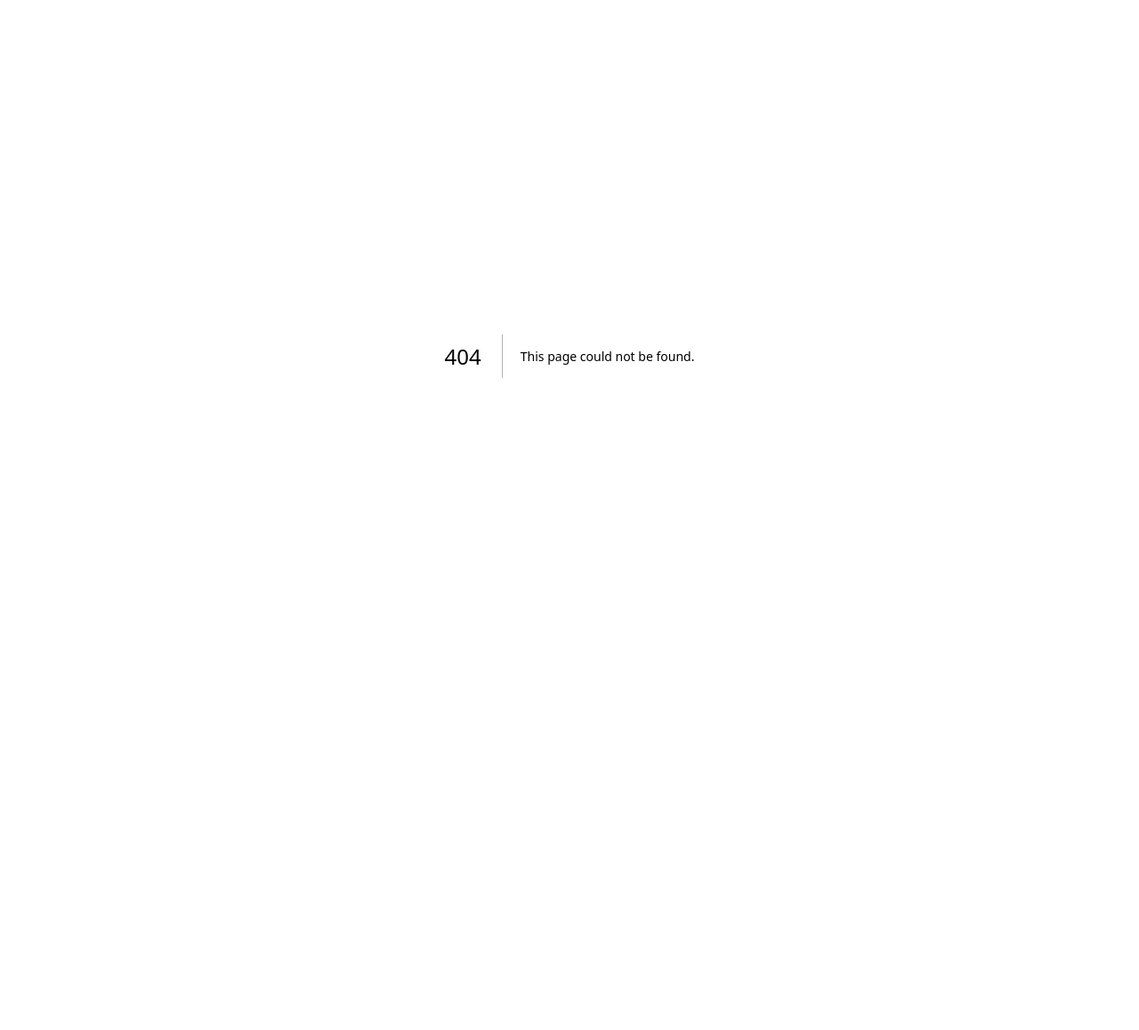
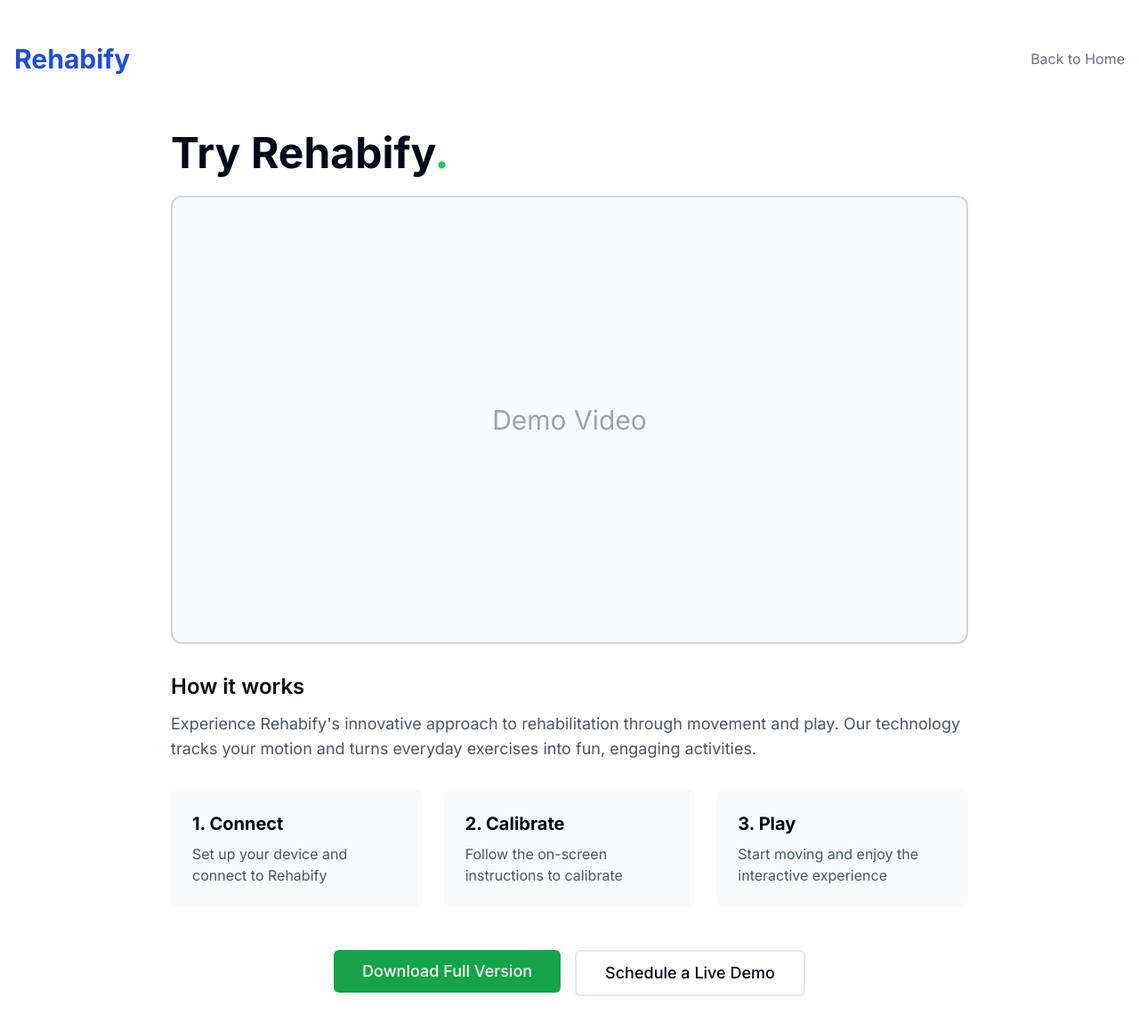
Before and after one commit to jianpinglim/rehabify-landing, a Next.js app: page /demo in a window 1280 px wide. Before the commit this address had no page. Shown: the top 1158 px of the page at 89% size. Before the commit the page ends 800 px from the top, so only its background shows below. Built offline with nearby package versions, Linux system fonts and the light colour scheme.

Commit message:
added demo page, ready to load ML model

```diff
--- /dev/null
+++ b/app/demo/page.tsx
@@ -0,0 +1,62 @@
+import { Button } from "@/components/ui/button"
+import Link from "next/link"
+import Image from "next/image"
+
+export default function Demo() {
+  return (
+    <main className="min-h-screen bg-white">
+      <div className="container mx-auto px-4 py-12">
+        {/* Header */}
+        <div className="flex justify-between items-center mb-16">
+          <Link href="/" className="text-3xl font-bold text-blue-700">Rehabify</Link>
+          <Link href="/" className="text-gray-500 hover:text-gray-800">
+            Back to Home
+          </Link>
+        </div>
+
+        {/* Demo Content */}
+        <div className="max-w-4xl mx-auto">
+          <h1 className="text-4xl md:text-5xl font-bold mb-6">
+            Try Rehabify<span className="text-green-500">.</span>
+          </h1>
+
+          <div className="rounded-xl border-2 border-gray-300 aspect-video flex items-center justify-center bg-gray-50 mb-8">
+            <p className="text-3xl text-gray-400">Demo Video</p>
+          </div>
+
+          <div className="mb-12">
+            <h2 className="text-2xl font-semibold mb-3">How it works</h2>
+            <p className="text-gray-600 text-lg mb-4">
+              Experience Rehabify's innovative approach to rehabilitation through movement and play.
+              Our technology tracks your motion and turns everyday exercises into fun, engaging activities.
+            </p>
+
+            <div className="grid md:grid-cols-3 gap-6 mt-8">
+              <div className="bg-gray-50 p-6 rounded-lg">
+                <h3 className="font-bold text-xl mb-2">1. Connect</h3>
+                <p className="text-gray-600">Set up your device and connect to Rehabify</p>
+              </div>
+              <div className="bg-gray-50 p-6 rounded-lg">
+                <h3 className="font-bold text-xl mb-2">2. Calibrate</h3>
+                <p className="text-gray-600">Follow the on-screen instructions to calibrate</p>
+              </div>
+              <div className="bg-gray-50 p-6 rounded-lg">
+                <h3 className="font-bold text-xl mb-2">3. Play</h3>
+                <p className="text-gray-600">Start moving and enjoy the interactive experience</p>
+              </div>
+            </div>
+          </div>
+
+          <div className="flex flex-col md:flex-row gap-4 justify-center mb-16">
+            <Button className="px-8 py-6 text-lg">
+              Download Full Version
+            </Button>
+            <Button variant="outline" className="px-8 py-6 text-lg border-2">
+              Schedule a Live Demo
+            </Button>
+          </div>
+        </div>
+      </div>
+    </main>
+  )
+}
--- a/app/layout.tsx
+++ b/app/layout.tsx
@@ -17,9 +17,14 @@ export default function RootLayout({
   children: React.ReactNode
 }) {
   return (
-    <html lang="en">
+    <html lang="en" suppressHydrationWarning>
       <body className={inter.className}>
-        <ThemeProvider attribute="class" defaultTheme="light" enableSystem disableTransitionOnChange>
+        <ThemeProvider
+          attribute="class"
+          defaultTheme="light"
+          enableSystem={false}
+          disableTransitionOnChange
+        >
           {children}
         </ThemeProvider>
       </body>
--- a/app/page.tsx
+++ b/app/page.tsx
@@ -1,32 +1,39 @@
 import { Button } from "@/components/ui/button"
 import { RotatingTagline } from "@/components/rotating-tagline"
 import Image from "next/image"
+import Link from "next/link"
 
 export default function Home() {
   return (
     <main className="min-h-screen bg-white">
-      <div className="container mx-auto px-4 py-12">
-        {/* Header Section */}
-        <div className="text-center mb-16">
-          <h1 className="text-4xl md:text-6xl font-bold mb-4">Rehabify</h1>
+      {/* Reduced height of hero section and adjusted padding */}
+      <div className="h-[70vh] flex items-center justify-center bg-gradient-to-b from-white to-gray-50 pb-12">
+        <div className="text-center px-4 max-w-5xl mx-auto -mt-16">
+          <h1 className="text-7xl md:text-9xl font-extrabold mb-4 tracking-tight text-blue-700">Rehabify</h1>
           <RotatingTagline />
         </div>
+      </div>
 
+      {/* Moved video section up by adding negative margin-top */}
+      <div className="container mx-auto px-4 py-12 -mt-24">
         {/* Video Section */}
         <div className="mb-20">
-          <div className="rounded-xl border-2 border-gray-300 aspect-video flex items-center justify-center bg-gray-50 mb-4 max-w-3xl mx-auto">
+          <div className="rounded-xl border-2 border-gray-300 aspect-video flex items-center justify-center bg-gray-50 mb-4 max-w-5xl mx-auto">
             <p className="text-3xl text-gray-400">Video</p>
           </div>
           <div className="flex justify-center gap-4 mt-6">
+            <Link href="/demo">
               <Button variant="outline" className="px-8 font-medium border-2">
                 Demo
               </Button>
+            </Link>
             <Button className="px-8 font-medium">Download</Button>
+          </div>
         </div>
       </div>
 
       {/* Start Moving Section */}
-        <div className="grid md:grid-cols-2 gap-12 items-center mb-24">
+      <div className="grid md:grid-cols-2 gap-12 items-center mb-24 ml-12">
         <div>
           <h2 className="text-4xl md:text-5xl font-bold mb-4">
             Start moving<span className="text-green-500">.</span>
@@ -37,10 +44,10 @@ export default function Home() {
             rehabilitation settings, applied in an entirely new way with Rehabify.
           </p>
         </div>
-          <div className="rounded-xl overflow-hidden shadow-lg">
+        <div className="rounded-xl overflow-hidden shadow-lg mr-12">
           <div className="aspect-[4/3] bg-gray-100 flex items-center justify-center">
             <Image
-                src="/placeholder.svg?height=400&width=600"
+              src="/placeholder.svg?height=300&width=500"
               alt="Person exercising"
               width={600}
               height={400}
@@ -51,7 +58,7 @@ export default function Home() {
       </div>
 
       {/* Move Together Section */}
-        <div className="grid md:grid-cols-2 gap-12 items-center mb-24">
+      <div className="grid md:grid-cols-2 gap-12 items-center mb-24 ml-12">
         <div className="order-2 md:order-1 rounded-xl overflow-hidden shadow-lg">
           <div className="aspect-[4/3] bg-gray-100 flex items-center justify-center">
             <Image
@@ -67,7 +74,7 @@ export default function Home() {
           <h2 className="text-4xl md:text-5xl font-bold mb-4">
             Move together<span className="text-green-500">.</span>
           </h2>
-            <p className="text-gray-600 text-lg leading-relaxed">
+          <p className="text-gray-600 text-lg leading-relaxed mr-12">
             Rehabify is a completely new way for friends and families to stay active together. Just like playing a
             game on the playground, or the board games we play on family night — Rehabify is a social activity.
             Multi-player exercises can be done together in-person or online.
@@ -75,23 +82,22 @@ export default function Home() {
         </div>
       </div>
 
-        {/* Play Anywhere Section */}
-        <div className="grid md:grid-cols-2 gap-12 items-center mb-24">
+      <div className="grid md:grid-cols-2 gap-12 items-center mb-24 ml-12">
         <div>
           <h2 className="text-4xl md:text-5xl font-bold mb-4">
-              Play anywhere<span className="text-green-500">.</span>
+            Play Anywhere<span className="text-green-500">.</span>
           </h2>
           <p className="text-gray-600 text-lg leading-relaxed">
-              Whether you're at home, in a care facility, or on the go, Rehabify makes it easy to stay active. Our app
-              works on any device with a camera, making rehabilitation exercises accessible and fun no matter where you
-              are.
+            Lorem ipsum dolor sit amet, consectetur adipiscing elit. Sed do eiusmod tempor incididunt ut labore et
+            dolore magna aliqua. Our advanced motion detection is powered by proprietary technology that was proven in
+            rehabilitation settings, applied in an entirely new way with Rehabify.
           </p>
         </div>
-          <div className="rounded-xl overflow-hidden shadow-lg">
+        <div className="rounded-xl overflow-hidden shadow-lg mr-12">
           <div className="aspect-[4/3] bg-gray-100 flex items-center justify-center">
             <Image
-                src="/placeholder.svg?height=400&width=600"
-                alt="Mobile device showing app"
+              src="/placeholder.svg?height=300&width=500"
+              alt="Person exercising"
               width={600}
               height={400}
               className="w-full h-full object-cover"
@@ -99,7 +105,8 @@ export default function Home() {
           </div>
         </div>
       </div>
-      </div>
     </main>
+
+
   )
 }
--- a/components/rotating-tagline.tsx
+++ b/components/rotating-tagline.tsx
@@ -17,17 +17,17 @@ export function RotatingTagline() {
   }, [])
 
   return (
-    <h2 className="text-2xl md:text-4xl font-medium">
+    <h2 className="text-3xl md:text-4xl font-medium">
       Making Ageing{" "}
-      <span className="inline-block relative h-[1.5em] w-[5rem] md:w-[6rem]">
+      <span className="inline-block relative h-[0.95em] w-[5rem] md:w-[7rem]">
         <AnimatePresence mode="wait">
           <motion.span
             key={currentIndex}
-            initial={{ y: 20, opacity: 0 }}
-            animate={{ y: 0, opacity: 1 }}
+            initial={{ y: 10, opacity: 0 }}
+            animate={{ y: 2, opacity: 1 }}
             exit={{ y: -20, opacity: 0 }}
             transition={{ duration: 0.5 }}
-            className="absolute left-0"
+            className="absolute left-0 font-bold bg-gradient-to-r from-blue-500 via-purple-400 to-orange-500 text-transparent bg-clip-text"
           >
             {taglines[currentIndex]}
           </motion.span>
```
Lines whose indentation alone changed are shown as unchanged.
